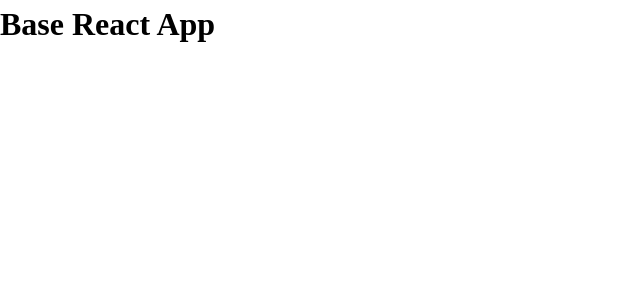
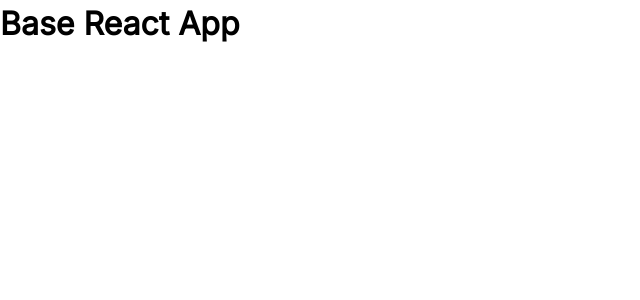
Before and after one commit to derrickyoo/base-react, a React (Vite) app: page / in a window 1280 px wide. Shown: the top 300 px of the page, without its empty margins (0-640 px from the left). Built offline with nearby package versions, Linux system fonts and the light colour scheme.

Commit message:
Update font family

```diff
--- a/src/components/GlobalStyles/GlobalStyles.tsx
+++ b/src/components/GlobalStyles/GlobalStyles.tsx
@@ -2,13 +2,16 @@ import { createGlobalStyle } from "styled-components/macro";
 import { COLORS, FAMILIES, WEIGHTS, TYPESCALE } from "../../utils";
 
 const GlobalStyles = createGlobalStyle`
+  @import url('https://fonts.googleapis.com/css2?family=Inter&display=swap');
+
   /* DESIGN TOKENS */
   :root {
     --font-weight-light: ${WEIGHTS.light};
     --font-weight-medium: ${WEIGHTS.medium};
     --font-weight-bold: ${WEIGHTS.bold};
-    --font-family-base: ${FAMILIES.base};
+    --font-family-sans: ${FAMILIES.sans};
     --font-family-mono: ${FAMILIES.mono};
+
     --font-paragraph: ${TYPESCALE.paragraph};
     --font-header1: ${TYPESCALE.header1};
     --font-header2: ${TYPESCALE.header2};
@@ -67,6 +70,7 @@ const GlobalStyles = createGlobalStyle`
   }
 
   body {
+    font-family: var(--font-family-sans);
     font-weight: var(--font-weight-light);
     line-height: 1.5;
     -webkit-font-smoothing: antialiased;
--- a/src/utils/typography.ts
+++ b/src/utils/typography.ts
@@ -1,5 +1,5 @@
 export const FAMILIES = {
-  base: "-apple-system, BlinkMacSystemFont, 'Segoe UI', 'Roboto', 'Oxygen', 'Ubuntu', 'Cantarell', 'Fira Sans', 'Droid Sans', 'Helvetica Neue', sans-serif",
+  sans: "'Inter', Futura, -apple-system, BlinkMacSystemFont, 'Segoe UI', 'Roboto', 'Oxygen', 'Ubuntu', 'Cantarell', 'Fira Sans', 'Droid Sans', 'Helvetica Neue', sans-serif",
   mono: "source-code-pro, Menlo, Monaco, Consolas, 'Courier New', monospace"
 }
 
```
